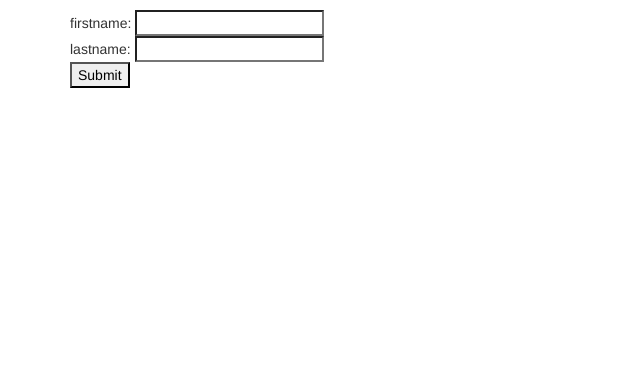
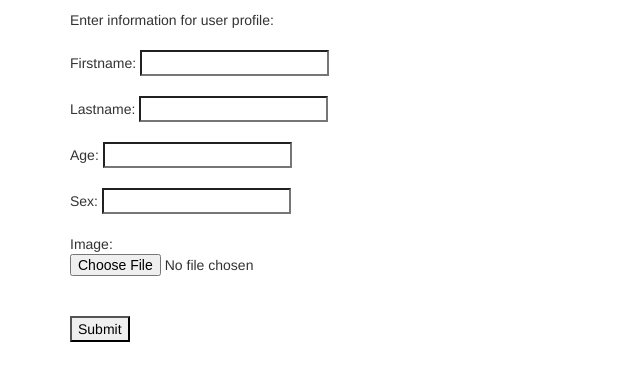
Before and after one commit to cSmJ27/info3180-proj1, a Flask app: template app/templates/add_profile.html in a window 1280 px wide. Shown: the part 60-441 px from the top of the page, without its empty margins (0-640 px from the left). Run offline with Flask 2, Linux system fonts and the light colour scheme; the template is opened without the code that fills it: values that come from a table or form of the project are taken from there, others are empty; tables that the repository leaves empty hold one stand-in row (values such as "Sample post"); form fields are guessed from the names that the template uses; style sheets or scripts are compiled from the project's sources; parts of the project's set-up code (start-up, migrations or seed data) failed here and were passed over; some libraries are stand-ins or nearby versions.

Commit message:
before launching on heroku

```diff
--- a/app/templates/add_profile.html
+++ b/app/templates/add_profile.html
@@ -7,8 +7,12 @@
 {% block main %}
 <div class="container">
   <form action="{{ url_for('add_profile') }}" method="post">
-    firstname: {{ form.firstname }}<br />
-    lastname: {{ form.lastname }}<br />
+    Enter information for user profile:<br><br>
+    Firstname: {{ form.firstname }}<br><br>
+    Lastname: {{ form.lastname }}<br><br>
+    Age: {{ form.age }}<br><br>
+    Sex: {{ form.sex }}<br><br>
+    Image: {{ form.image }}<br><br>
     <input type="submit" />
   </form>
 </div>
--- a/app/templates/list_profiles.html
+++ b/app/templates/list_profiles.html
@@ -8,7 +8,7 @@
 <div class="container">
   <ul>
     {% for profile in profiles %}
-    <li>{{profile.id}}{{profile.firstname}}{{profile.lastname}}</li>
+    <li><a href="/profile/{{profile.id}}"> {{profile.firstname}} {{profile.lastname}}</a></li>
     {% endfor %}
   </ul>
 </div>
--- a/app/views.py
+++ b/app/views.py
@@ -9,7 +9,7 @@ This file creates your application.
 from app import app
 from flask import render_template, request, redirect, url_for
 from flask.ext.wtf import Form
-from wtforms.fields import TextField
+from wtforms.fields import TextField, IntegerField, SelectField, FileField
 from wtforms.validators import Required, Email
 
 from app import db
@@ -19,7 +19,9 @@ from app.models import Profile
 class UserProfileForm(Form):
   firstname = TextField('Firstname', validators=[Required()])
   lastname = TextField('Lastname', validators=[Required()])
-  image = TextField('Image', validators=[Required(), Email()])
+  age = IntegerField('Age', validators=[Required()])
+  sex = SelectField(choices=[('male', 'Male'), ('female', 'Female')], validators=[Required()])
+  image = FileField(u'Image File', [validators.regexp(u'^[^/\\]\.jpg$')])
 
 
 ###
@@ -54,7 +56,8 @@ def list_profiles():
 
 @app.route('/profile/<int:id>')
 def view_profile(id):
-  return "profile {}".format(id)
+  profile = Profile.query.get(id)
+  return render_template('view_profile.html', profile=profile)
 
 @app.route('/about/')
 def about():
```
Also changed, not shown: app/models.py (+7 -3 lines).
